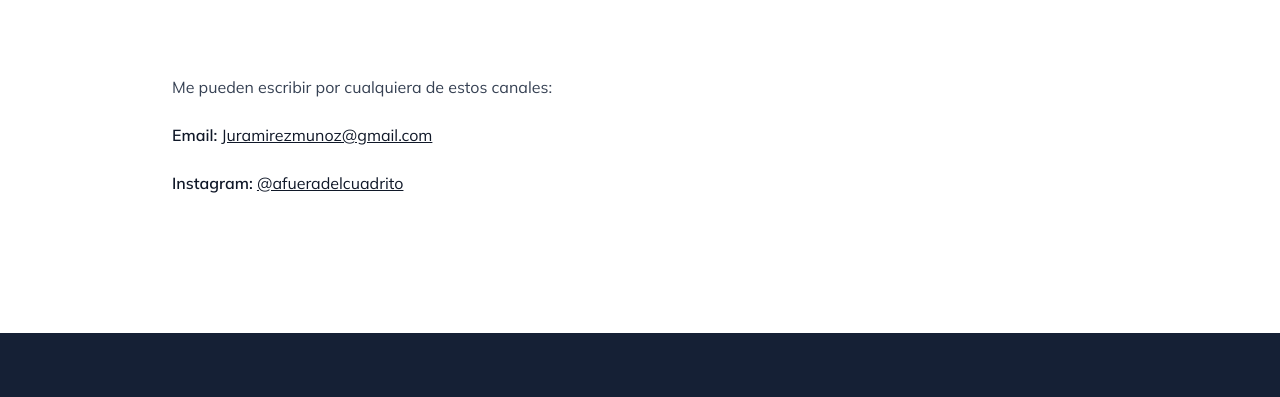
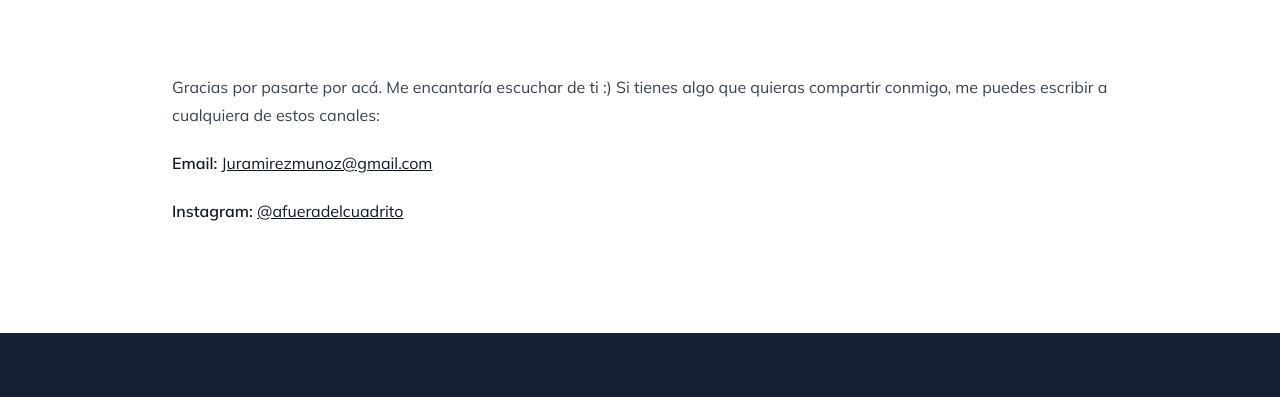
Before and after one commit to gafemoyano/afuera-del-cuadrito, an Astro site: page /contact in a window 1280 px wide. Shown: the part 231-628 px from the top of the page. Built offline with nearby package versions, Linux system fonts and the light colour scheme; Astro itself is replaced by a stand-in of ours; some packages are replaced by stand-ins of ours; a web font is replaced by a local one.

Commit message:
Update Page “contact”

```diff
--- a/src/content/pages/contact.md
+++ b/src/content/pages/contact.md
@@ -1,11 +1,12 @@
 ---
 title: Contacto
 meta_title: Contacto
-description: "Contacto"
+description: Contacto
 draft: false
 ---
 
-Me pueden escribir por cualquiera de estos canales:
+Gracias por pasarte por acá. Me encantaría escuchar de ti :)
+Si tienes algo que quieras compartir conmigo, me puedes escribir a cualquiera de estos canales:
 
 **Email:** [Juramirezmunoz@gmail.com](mailto:Juramirezmunoz@gmail.com)
 
```
